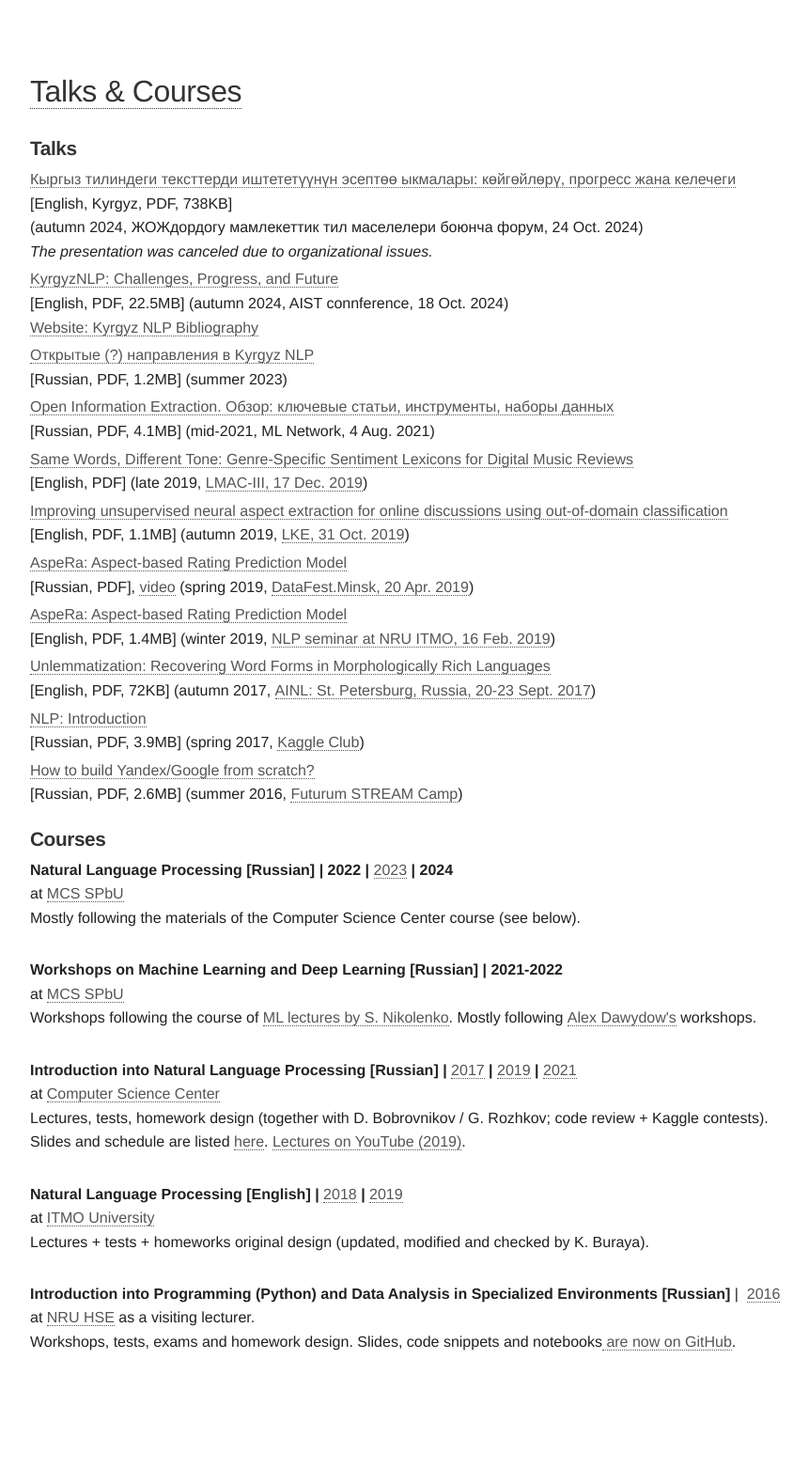
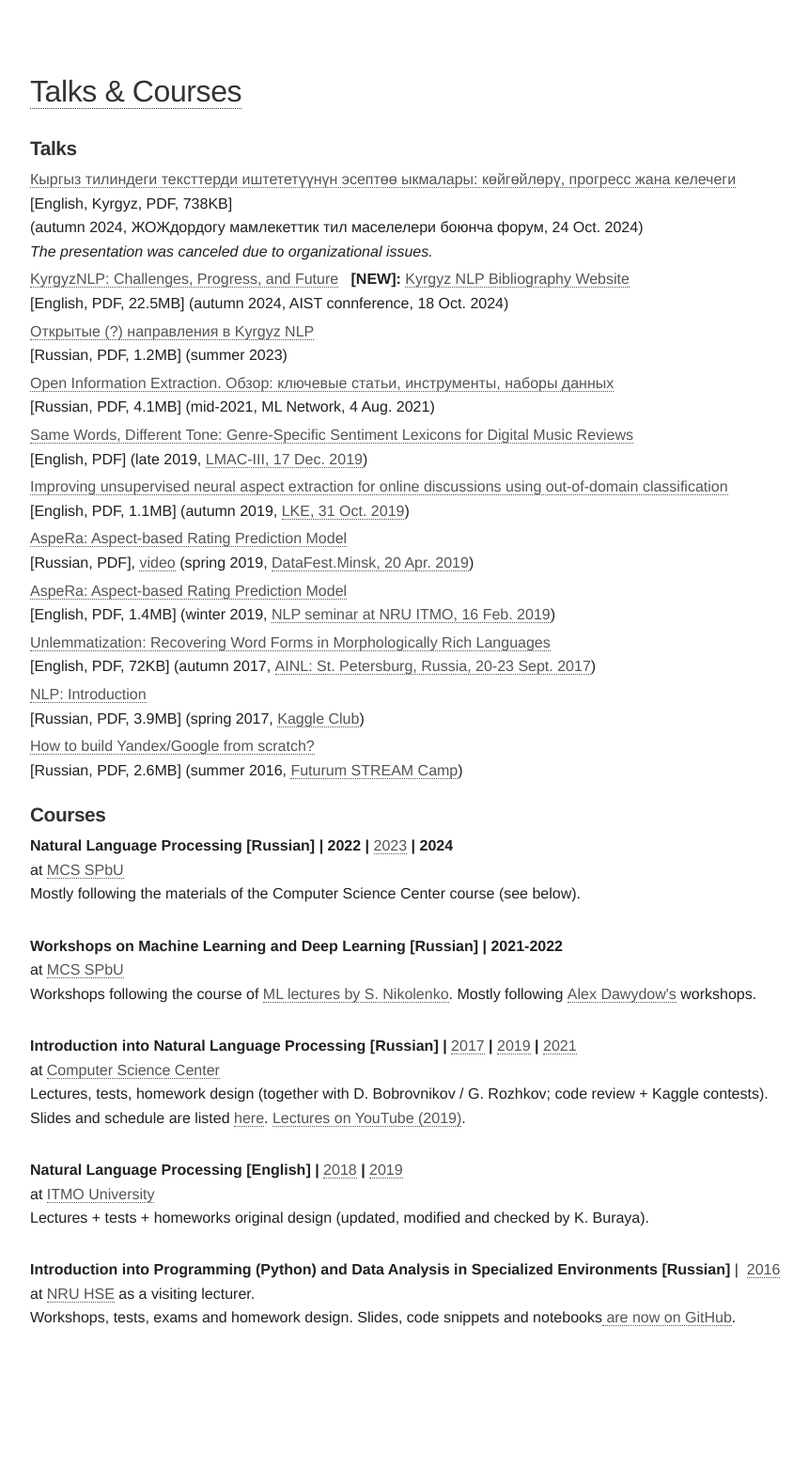
Before and after one commit to alexeyev/alexeyev.github.io, a Jekyll site: the page built from blahblahblah.html, in a window 1280 px wide. Shown: the whole page at 94% size, without its empty margins (208-1069 px from the left). Built offline with Jekyll 4.4.1, drawn with Linux system fonts in a browser that asks for light colours; after the commit the page ends 1537 px from its top, so only the background shows below that.

Commit message:
Update blahblahblah.html

```diff
--- a/blahblahblah.html
+++ b/blahblahblah.html
@@ -25,10 +25,9 @@ description: Lists of public talks and courses by Anton Alekseev. Links to the a
 		<br/><i>The presentation was canceled due to organizational issues.</i>
 		<br/>
 	<li><b><a href="/pdf/kyrgyz-nlp-slides_2024.pdf">
-		KyrgyzNLP: Challenges, Progress, and Future</a></b>
+		KyrgyzNLP: Challenges, Progress, and Future</a></b> &nbsp; <b style="text-color:green">[NEW]:</b>  <a href="https://kyrgyznlp.github.io/" style="text-color:black;">Kyrgyz NLP Bibliography Website</a>
 		<br/>[English, PDF, 22.5MB]
 		(autumn 2024, AIST connference, 18 Oct. 2024)
-		<br/> <a href="https://kyrgyznlp.github.io/">Website: Kyrgyz NLP Bibliography</a>
 		<br/>
 	<li><b><a href="/pdf/kyrgyz-nlp-slides_2023.pdf">
 		Открытые (?) направления в Kyrgyz NLP</a></b>
```
